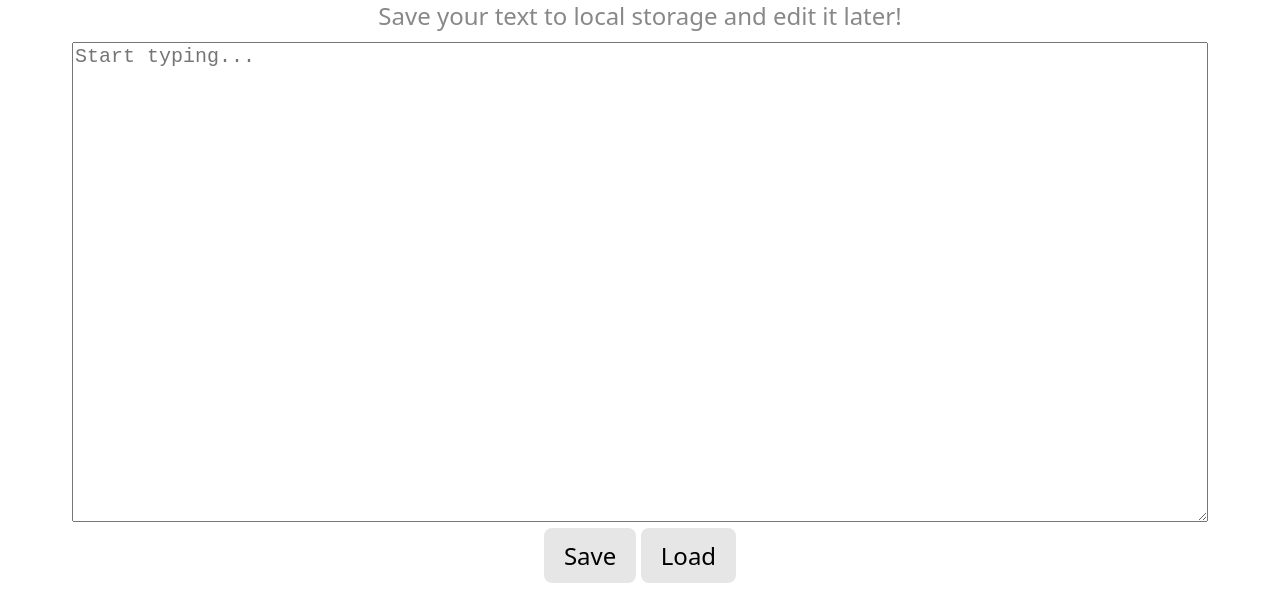
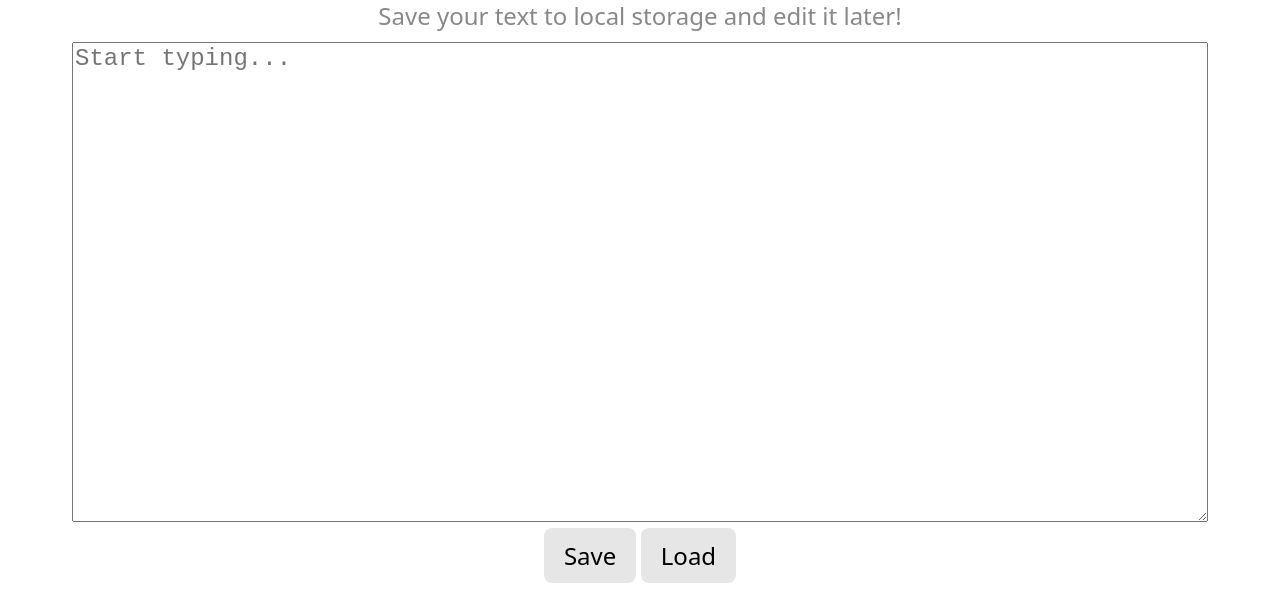
Before and after one commit to Domanskey/simple-editor, a website built with Vite: page index.html in a window 1280 px wide. Shown: the part 112-725 px from the top of the page. Built offline with nearby package versions, Linux system fonts and the light colour scheme.

Commit message:
fix desktop textarea font-size

```diff
--- a/src/style.css
+++ b/src/style.css
@@ -152,7 +152,7 @@ html {
   }
 
   .app__textarea {
-    font-size: 1.25rem;
+    font-size: 1.5rem;
   }
 
   .logos {
```
